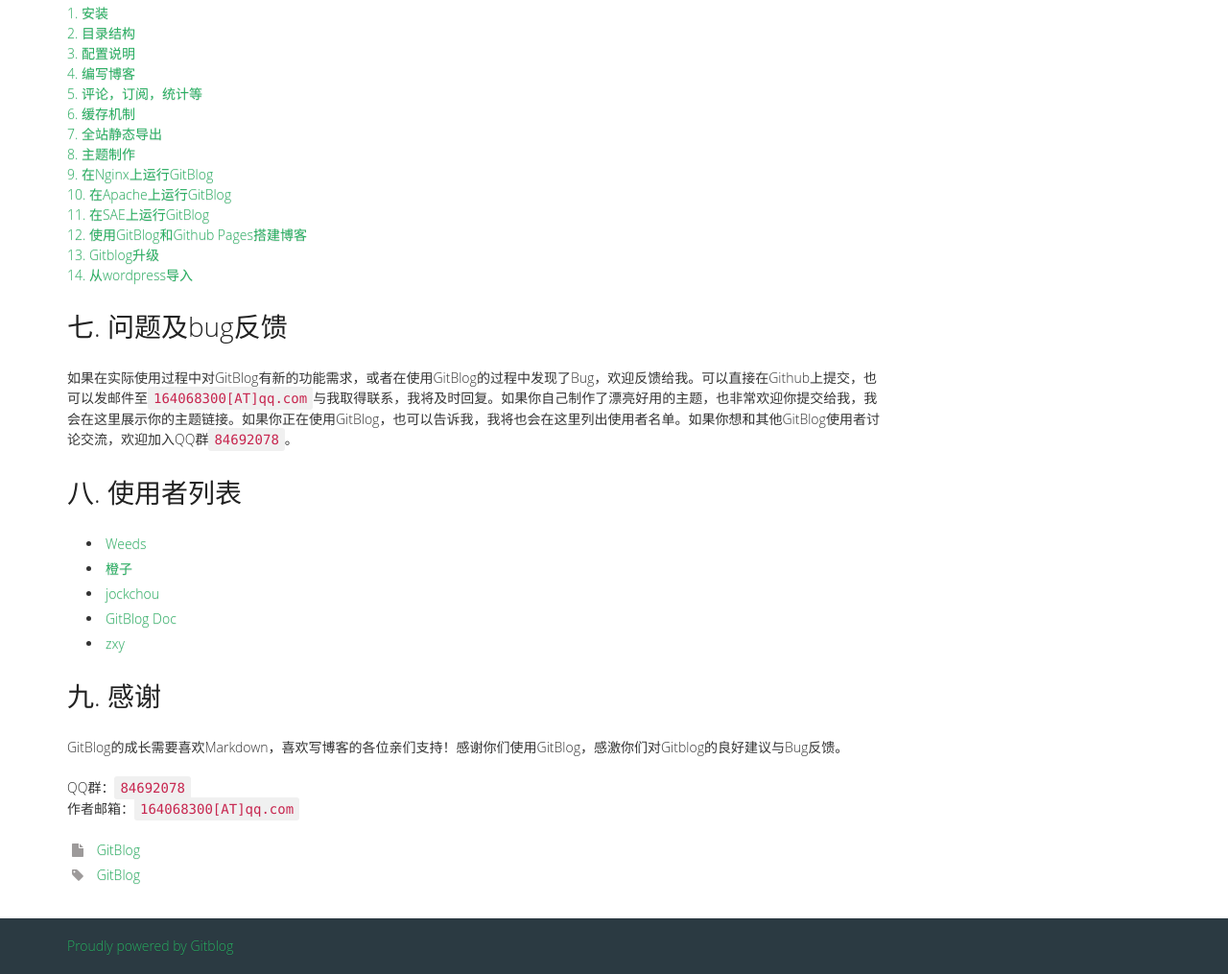
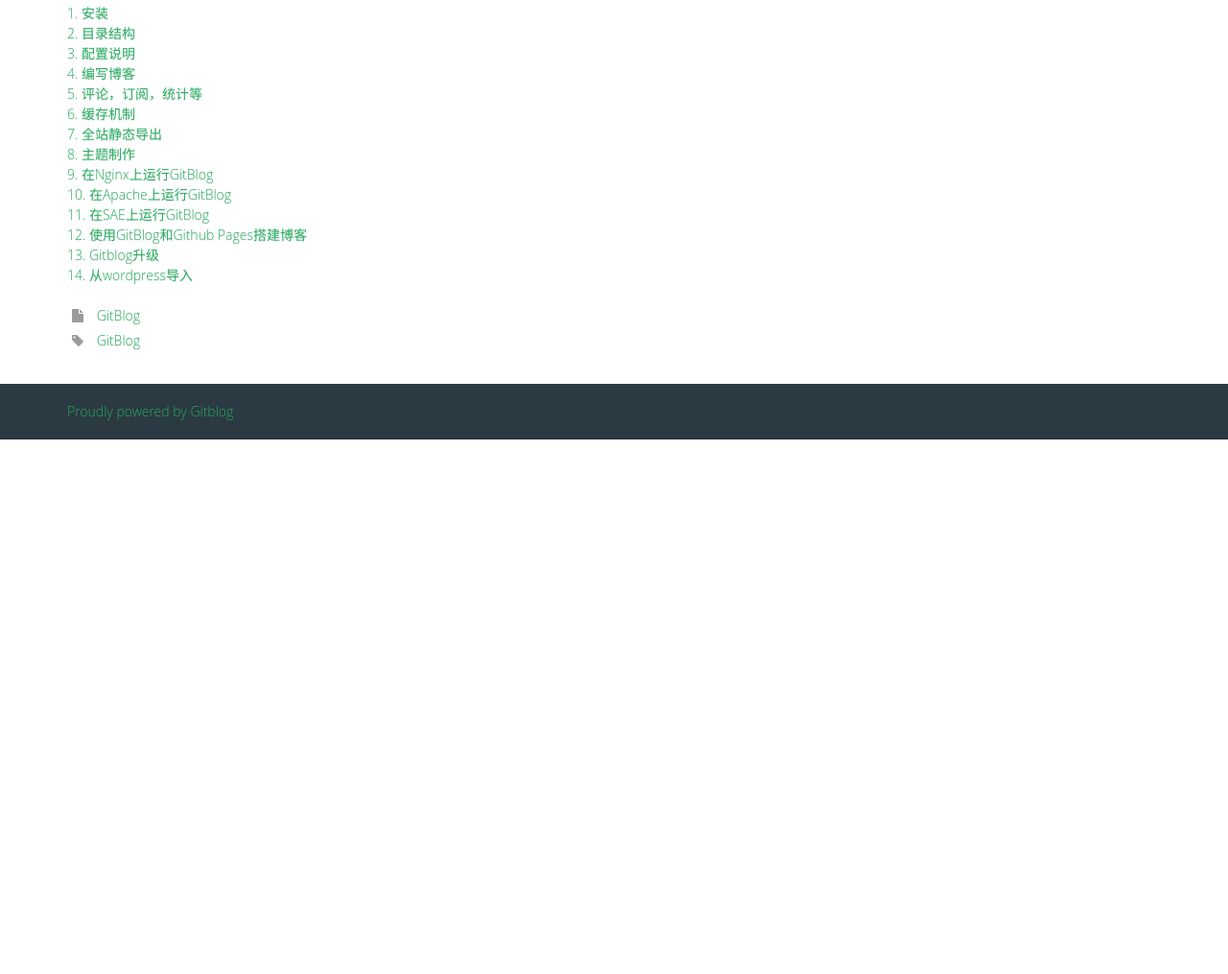
Before and after one commit to sikisama/sikisama.github.io, a plain HTML site: page blog/welcome.html in a window 1280 px wide. Shown: the part 1246-2261 px from the top of the page at 96% size. After the commit the page ends 1704 px from the top, so only its background shows below. Drawn offline with nearby package versions, Linux system fonts and the light colour scheme; a script that the page names is missing; a web font is replaced by a local one.

Commit message:
change sth

```diff
--- a/blog/welcome.html
+++ b/blog/welcome.html
@@ -44,17 +44,6 @@
 	    <span><i class="fa fa-user"></i> jockchou</span>
 	    	</div><!-- .entry-meta -->
 </header><!-- .entry-header -->	<div class="entry-content">
-		<!--
-author: jockchou
-head: http://pingodata.qiniudn.com/jockchou-avatar.jpg
-date: 2015-07-31
-title: 欢迎使用GitBlog
-tags: GitBlog
-images: http://pingodata.qiniudn.com/cube2.jpg
-category: GitBlog
-status: publish
-summary: GitBlog是一个简单易用的Markdown博客系统，它不需要数据库，没有管理后台功能，更新博客只需要添加你写好的Markdown文件即可。
--->
 <h2 id="一. 简介">一. 简介</h2>
 <p>GitBlog是一个简单易用的Markdown博客系统，它不需要数据库，没有管理后台功能，更新博客只需要添加你写好的Markdown文件即可。它摆脱了在线编辑器排版困难，无法实时预览的缺点，一切都交给Markdown来完成，一篇博客就是一个Markdown文件。同时也支持评论，代码高亮，数学公式，页面PV统计等常用功能。GitBlog提供了不同的主题样式，你可以根据自己的喜好配置，如果你想自己制作博客主题，也是非常容易的。GitBlog还支持整站静态导出，你完全可以导出整站静态网页部署到Github Pages。</p>
 <h2 id="二. 功能特点">二. 功能特点</h2>
@@ -102,20 +91,6 @@
 <a href="http://gitblogdoc.sinaapp.com/blog/gitblog/github-pages.html">12. 使用GitBlog和Github Pages搭建博客</a><br />
 <a href="http://gitblogdoc.sinaapp.com/blog/gitblog/update.html">13. Gitblog升级</a><br />
 <a href="http://gitblogdoc.sinaapp.com/blog/gitblog/wordpress.html">14. 从wordpress导入</a></p>
-<h2 id="七. 问题及bug反馈">七. 问题及bug反馈</h2>
-<p>如果在实际使用过程中对GitBlog有新的功能需求，或者在使用GitBlog的过程中发现了Bug，欢迎反馈给我。可以直接在Github上提交，也可以发邮件至<code>164068300[AT]qq.com</code>与我取得联系，我将及时回复。如果你自己制作了漂亮好用的主题，也非常欢迎你提交给我，我会在这里展示你的主题链接。如果你正在使用GitBlog，也可以告诉我，我将也会在这里列出使用者名单。如果你想和其他GitBlog使用者讨论交流，欢迎加入QQ群<code>84692078</code>。</p>
-<h2 id="八. 使用者列表">八. 使用者列表</h2>
-<ul>
-<li><a href="http://blog.hiweeds.net">Weeds</a></li>
-<li><a href="http://xiaochengzi.sinaapp.com">橙子</a></li>
-<li><a href="http://jockchou.gitblog.cn">jockchou</a></li>
-<li><a href="http://gitblogdoc.sinaapp.com">GitBlog Doc</a></li>
-<li><a href="http://zxy.link">zxy</a>  </li>
-</ul>
-<h2 id="九. 感谢">九. 感谢</h2>
-<p>GitBlog的成长需要喜欢Markdown，喜欢写博客的各位亲们支持！感谢你们使用GitBlog，感激你们对Gitblog的良好建议与Bug反馈。</p>
-<p>QQ群：<code>84692078</code><br />
-作者邮箱：<code>164068300[AT]qq.com</code>    </p>
 	</div><!-- .entry-content -->	<footer class="entry-footer">
 		<ul class="post-categories">
 
```
